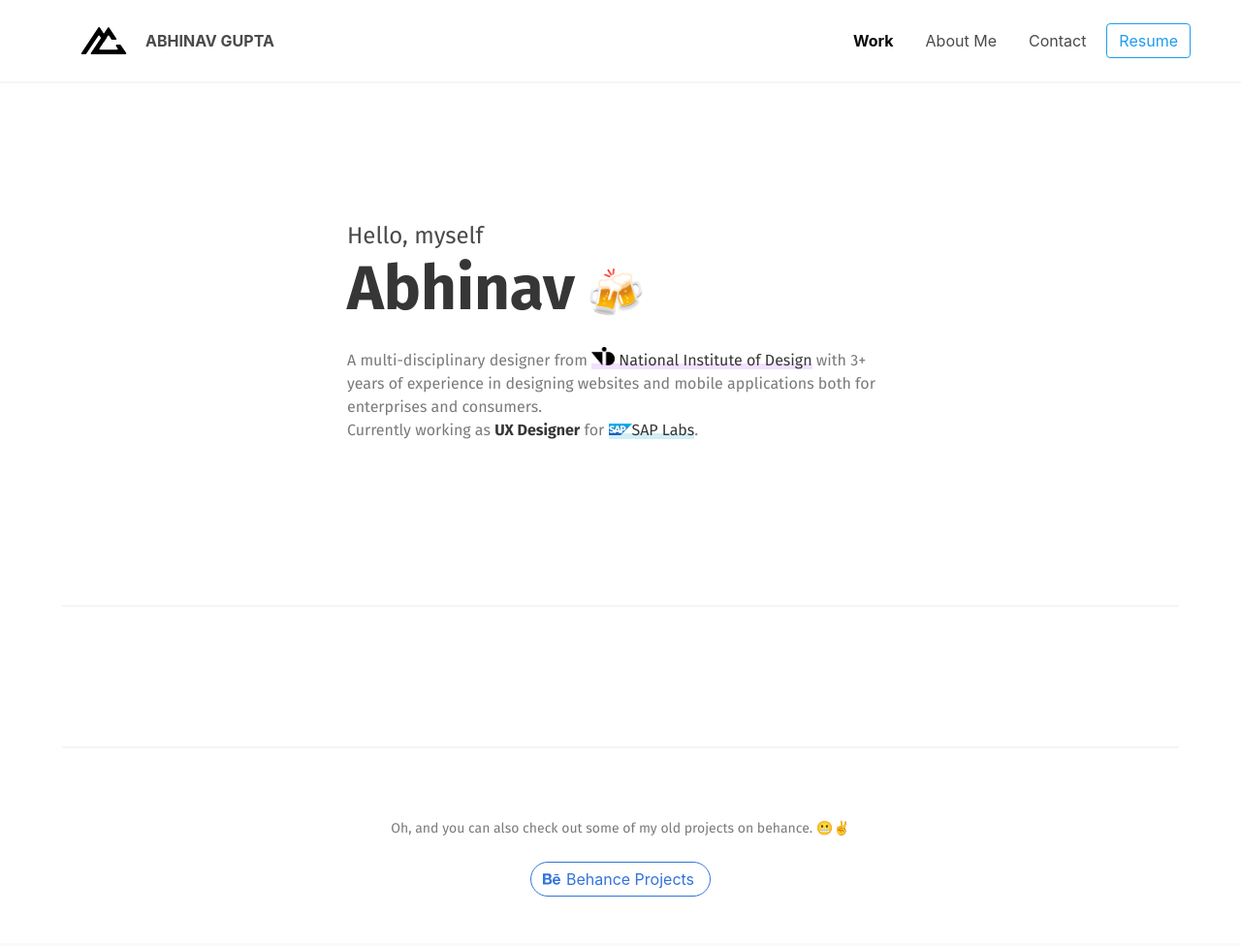
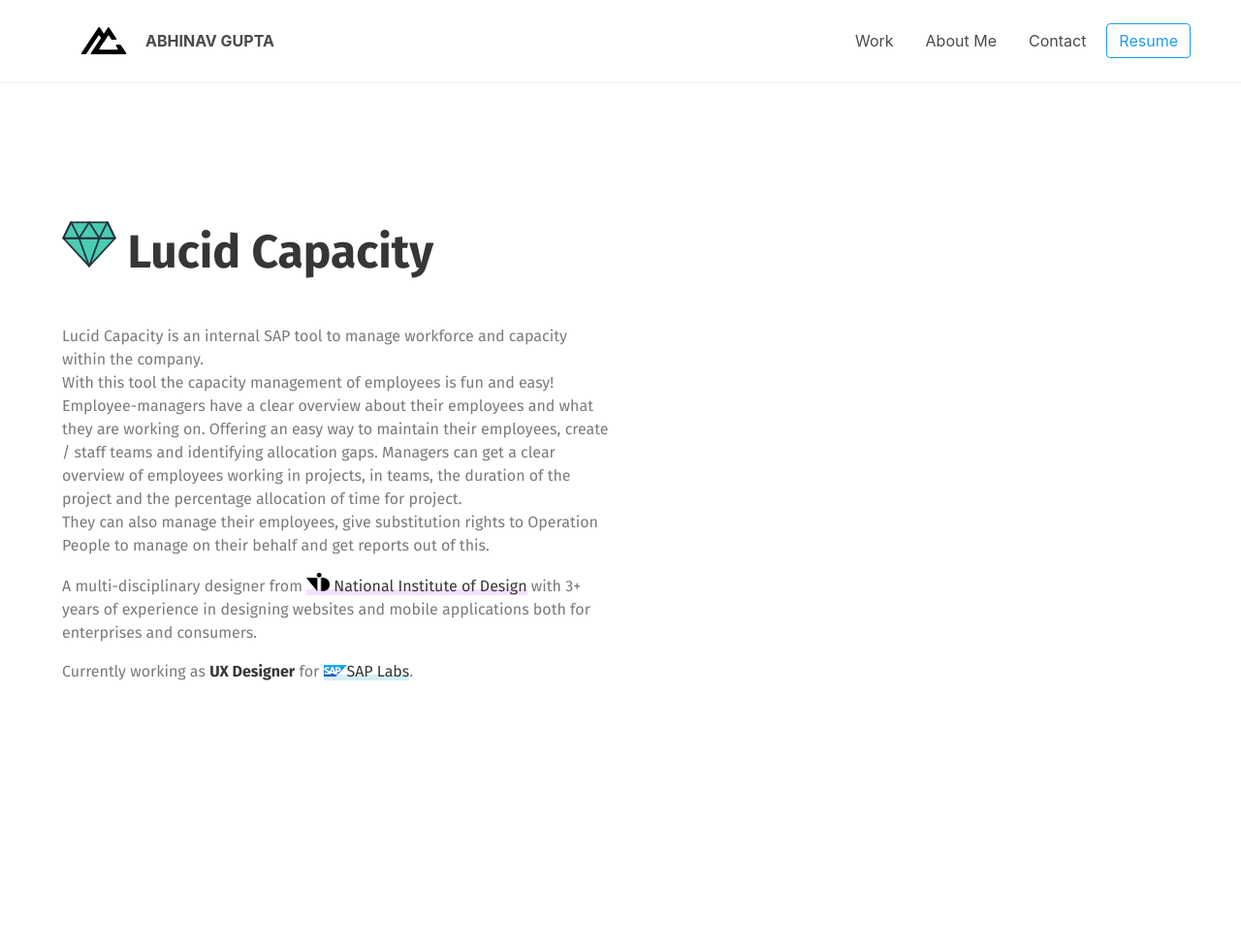
Before and after one commit to abhi191/new_website, a plain HTML site: page projects/lucid.html in a window 1280 px wide. Shown: the top 976 px of the page at 97% size. Drawn offline with Linux system fonts and the light colour scheme; files that its build step writes are made by us from their sources.

Commit message:
lucid addition

```diff
--- a/projects/lucid.html
+++ b/projects/lucid.html
@@ -6,12 +6,12 @@
   	<meta name="keywords" content="abhinav, gupta, ux designer, user experience, india, nid, national institute of design, bangalore,user interface, information architecture, motion, design, ux, usgbc, group10, sap, saplabs, ux, sap design, deesign, design thinking, ux, ui">
 	<meta name="viewport" content="width=device-width, initial-scale=1">
 	<meta name="author" content="Abhinav Gupta">
-	<link rel="icon" type="image/png" href="images/logo_1x.png" />
+	<link rel="icon" type="image/png" href="/images/logo_1x.png" />
     <title>Abhinav Gupta | UX Designer</title>
 
 
-	<link rel="stylesheet" href="css/bulma.min.css">
-	<link rel="stylesheet" href="css/custom.css">
+	<link rel="stylesheet" href="/css/bulma.min.css">
+	<link rel="stylesheet" href="/css/custom.css">
 	<link href="https://fonts.googleapis.com/css?family=Fira+Sans:400,700" rel="stylesheet">
 	<script defer src="https://use.fontawesome.com/releases/v5.3.1/js/all.js"></script>
 
@@ -37,7 +37,7 @@
         <div id="navbarBasicExample" class="navbar-menu">
 
           <div class="navbar-end">
-			<a class="navbar-item is-active" href="/"><strong>Work</strong></a>&nbsp;&nbsp;
+			<a class="navbar-item" href="/">Work</a>&nbsp;&nbsp;
 			<a class="navbar-item" href="/about.html">About Me</a>&nbsp;&nbsp;
 			<a class="navbar-item" href="mailto:abhinav191@gmail.com">Contact</a>&nbsp;&nbsp;
 			<a class="navbar-item button is-info is-outlined" href="/resume.pdf" target="_blank">Resume</a>
@@ -48,16 +48,25 @@
 
 
 <!-- BODY -->
+
+	  <body>
+
             <section class="hero is-medium is-bold">
                     <div class="hero-body">
                       <div class="container">
-			  <div class="columns is-centered">
-				  <div class="column is-half">
-			<p class="subtitle is-4 is-fira-sans">
-			  <span id="sequence">Hello,</span> myself
+                          <div class="columns is-vcentered">
+                              <div class="column is-half content">
+                        <p class="title is-1 is-fira-sans">
+                            <img src="/images/projects/lucid-capacity/lucid-logo.svg" width="56" height="56">
+                          Lucid Capacity
                         </p>
-			<p class="title is-1">
-			<span class="text-larger">Abhinav</span> <span id="sequence2"></span>
+                        <p class="has-text-grey is-fira-sans">
+                        Lucid Capacity is an internal SAP tool to manage workforce and capacity within the company.<br>
+                        With this tool the capacity management of employees is fun and easy!
+                        Employee-managers have a clear overview about their employees and what they are working on.
+                        Offering an easy way to maintain their employees, create / staff teams and identifying allocation gaps.
+                        Managers can get a clear overview of employees working in projects, in teams, the duration of the project and the percentage allocation of time for project.<br>
+                        They can also manage their employees, give substitution rights to Operation People to manage on their behalf and get reports out of this.
                         </p>
                         <p class="has-text-grey is-fira-sans">
                             A multi-disciplinary designer from <a href="https://www.nid.edu" target="_blank" class="has-text-grey-darker is-underline-purple"><img src="/images/nid_logo.png" alt="nid_logo" width="24px" height="24px"> National Institute of Design</a> with 3+ years of experience in designing websites and mobile applications both for enterprises and consumers.
@@ -85,75 +94,14 @@
                     </div>		-->
                   </section>
 
-	  <div class="hr">
-			<div class="container">
-			  <hr>
-			</div>
+            <div class="section">
+                        <p class="content">
+                            <figure class="image">
+                            <img src="/images/projects/lucid-capacity/lucid-1.png">
+                          </figure>
+                        </p>
                     </div>
 
-		  <div class="section">
-              <div class="container">
-
-              </div>
-          </div>
-
-		  <div class="hr">
-				<div class="container">
-				  <hr>
-				</div>
-			  </div>
-
-<!--		  <div class="section">
-			  <div class="container">
-				  <div class="columns is-mobile is-centered">
-					  <div class="column is-half is-offset-4-desktop is-offset-4-tablet is-offset-4-widescreen is-offset-4-fullhd">
-						  <p class="">Check out my old projects on behance.😬</p>
-						<p class="buttons">
-								<a class="button is-link is-outlined">
-									<span class="icon">
-										<i class="fab fa-behance"></i>
-									</span>
-									<span>Behance Projects</span>
-								</a>
-							</p>
-						</div>
-					</div>
-			  </div>
-          </div>	-->
-
-<!-- BEHANCE Section-->
-
-		  <div class="section">
-				<div class="container">
-					<nav class="level">
-						<div class="level-item has-text-centered">
-							<div>
-						  <p class="is-fira-sans has-text-grey size-is-14">Oh, and you can also check out some of my old projects on behance. 😬✌️</p> <br>
-						  <p class="buttons is-centered">
-								  <a class="button is-link is-outlined is-rounded" href="https://www.behance.net/abhi191" target="_blank">
-									  <span class="icon">
-										  <i class="fab fa-behance"></i>
-									  </span>
-									  <span>Behance Projects</span>
-								  </a>
-							  </p>
-							</div>
-						  </div>
-					  </div>
-				</div>
-			</div>
-
-	  <body>
-	<!--	<section class="section">
-		  <div class="container">
-			<div class="heading">
-			  <h1 class="title">Section</h1>
-			  <h2 class="subtitle">
-				A simple container to divide your page into <strong>sections</strong>, like the one you're currently reading
-			  </h2>
-			</div>
-		  </div>
-		</section>		-->
 	  </body>
 
 
@@ -187,14 +135,6 @@
 
 			</div>
 		</div>
-<!--		<nav class="level is-paddingless is-marginless">
-			<div class="level-item has-text-centered">
-				<div class="has-text-weight-light has-text-grey-dark is-size-7">
-				<p>© 2019</p>
-				<p>Many thanks to <a href="https://jgthms.com/" href="_blank">Jeremy Thomas</a></p>
-			</div>
-			</div>
-		</nav>	-->
 			</div>
 			  </footer>
 			  <script type="text/javascript">
@@ -225,42 +165,5 @@
 			  	});
 			  </script>
 
-<!-- <script type="text/javascript">
-        var example = ['नमस्ते,', 'Bonjour,', 'Hola,', 'Privet,', 'Ciao,', 'Hallo,', 'Oi,', 'Hei,','こんにちは,','Nǐ hǎo,','Hej,', 'Hello,'];
-
-        textSequence(0);
-        function textSequence(i) {
-
-            if (example.length > i) {
-                setTimeout(function() {
-                    document.getElementById("sequence").innerHTML = example[i];
-                    textSequence(++i);
-                }, 1000); // 1 second (in milliseconds)
-
-            } else if (example.length == i) { // Loop
-                textSequence(0);
-            }
-
-        }
-	</script>	-->
-
-	<script type="text/javascript">
-        var example = ['🕺','👨‍🎨','👨‍🎓','👨‍💻','🍻','🎮','🏓','✈️','🏃‍♂️'];
-
-        textSequence(0);
-        function textSequence(i) {
-
-            if (example.length > i) {
-                setTimeout(function() {
-                    document.getElementById("sequence2").innerHTML = example[i];
-                    textSequence(++i);
-                }, 1000); // 1 second (in milliseconds)
-
-            } else if (example.length == i) { // Loop
-                textSequence(0);
-            }
-
-        }
-    </script>
   </body>
 </html>
```
Also changed, not shown: index.html (+2 -2 lines), images/projects/lucid-capacity/lucid-1.png (added), images/projects/lucid-capacity/lucid-logo.svg (added), 3 other files. Lines whose indentation alone changed are shown as unchanged.
